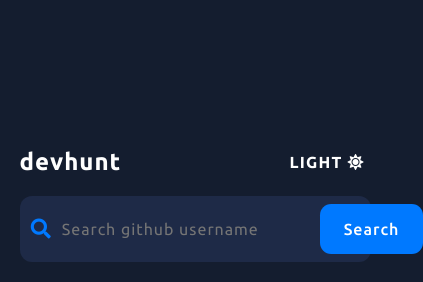
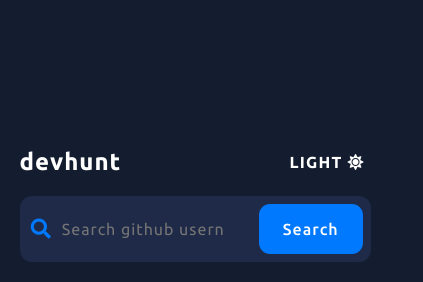
Before and after one commit to himanshuat/devhunt, a plain HTML site: page index.html in a window 390 px wide. Shown: the top 282 px of the page, 423 px wide, since content can reach past the window. Drawn offline with Linux system fonts and the light colour scheme; no server answers.

Commit message:
Make app responsive

```diff
--- a/style.css
+++ b/style.css
@@ -41,7 +41,7 @@ body.light .container {
 }
 
 main {
-    height: 100vh;
+    min-height: 100vh;
     display: flex;
     flex-direction: column;
     align-items: center;
@@ -255,9 +255,18 @@ i {
 }
 
 @media (max-width: 600px) {
+    main {
+        padding: 1.2rem 0;
+    }
+
     form {
         padding-left: .7rem;
         gap: .5rem;
+    }
+
+    #input {
+        max-width: 50%;
+        margin-right: auto;
     }
 
     .fa-search {
```
Also changed, not shown: 1 other file.
